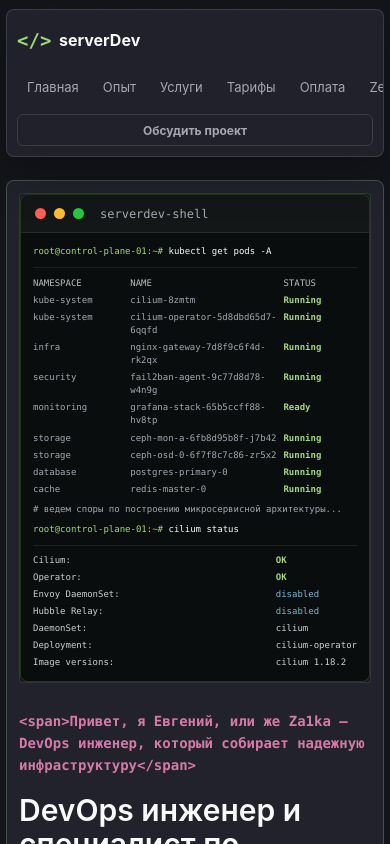
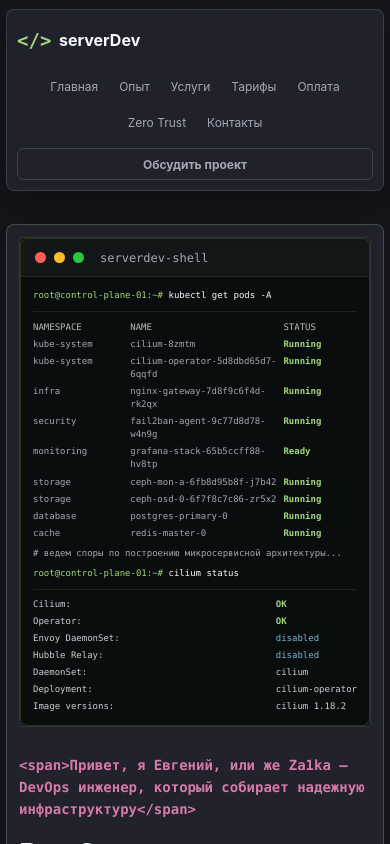
Before and after one commit to Za1kafps/za1kafps.github.io, a Vue app: page / in a window 390 px wide. Shown: the top 844 px of the page. Built offline with nearby package versions, Linux system fonts and the light colour scheme.

Commit message:
Prevent mobile header horizontal scroll

```diff
--- a/src/styles/layout.css
+++ b/src/styles/layout.css
@@ -38,6 +38,7 @@
   background: rgba(35, 36, 45, 0.88);
   box-shadow: var(--shadow);
   backdrop-filter: blur(18px);
+  touch-action: pan-y;
   transform: translate3d(-50%, 0, 0);
   transition:
     min-height 220ms ease,
@@ -94,10 +95,12 @@
 .site-nav {
   display: flex;
   min-width: 0;
+  max-width: 100%;
   align-items: center;
   justify-content: center;
   gap: 4px;
   padding: 0 18px;
+  touch-action: pan-y;
 }
 
 .site-nav a {
@@ -197,11 +200,10 @@ main {
 
   .site-nav {
     grid-column: 1 / -1;
-    justify-content: flex-start;
-    overflow-x: auto;
-    overscroll-behavior-inline: contain;
+    flex-wrap: wrap;
+    justify-content: center;
+    overflow-x: clip;
     padding: 0 16px 14px;
-    scrollbar-width: thin;
   }
 
   main {
@@ -243,13 +245,14 @@ main {
   }
 
   .site-nav a {
+    justify-content: center;
     min-height: 34px;
     padding: 0 10px;
     font-size: 13px;
   }
 
   main {
-    margin-top: 190px;
+    margin-top: 228px;
   }
 
   .section-shell,
@@ -292,11 +295,18 @@ main {
   }
 
   .site-nav {
+    gap: 4px 5px;
     padding: 0 10px 10px;
   }
 
+  .site-nav a {
+    min-height: 32px;
+    padding: 0 8px;
+    font-size: 12px;
+  }
+
   main {
-    margin-top: 180px;
+    margin-top: 224px;
     margin-bottom: 52px;
   }
 
```
